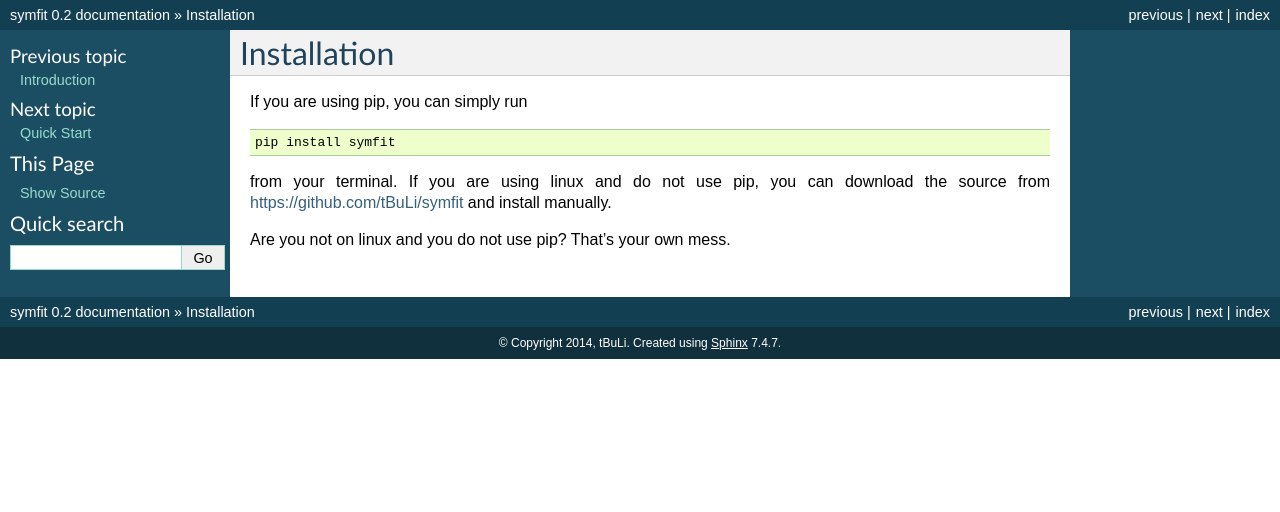
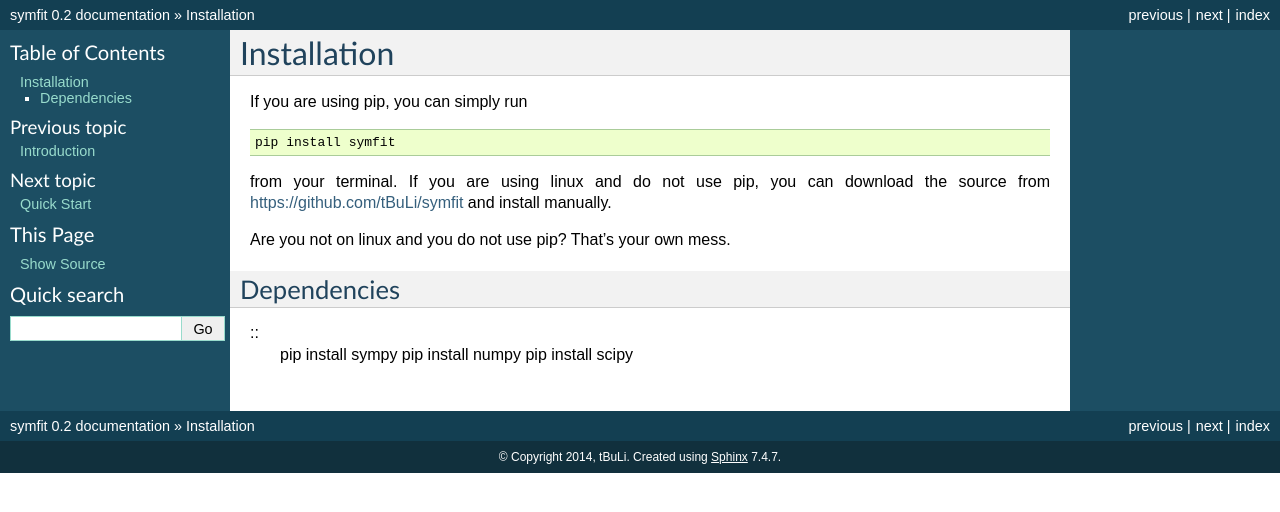
Before and after one commit to tBuLi/symfit, a Sphinx documentation site: the page built from docs/installation.rst, in a window 1280 px wide. Shown: the top 512 px of the page. Built offline with Sphinx 7.4.7, drawn with Linux system fonts in a browser that asks for light colours.

Commit message:
Updated installation instructions.

```diff
--- a/docs/installation.rst
+++ b/docs/installation.rst
@@ -7,3 +7,10 @@ If you are using pip, you can simply run ::
 from your terminal. If you are using linux and do not use pip, you can download the source from https://github.com/tBuLi/symfit and install manually.
 
 Are you not on linux and you do not use pip? That's your own mess.
+
+Dependencies
+------------
+::
+	pip install sympy
+	pip install numpy
+	pip install scipy
```
